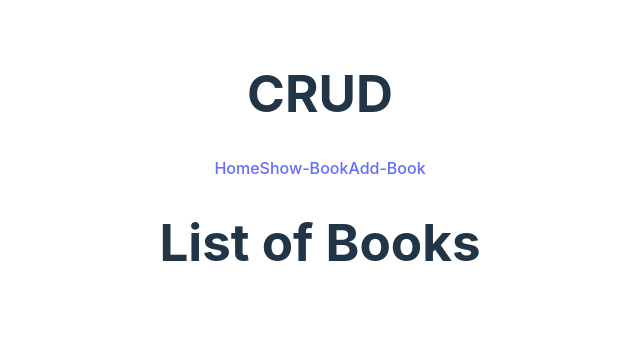
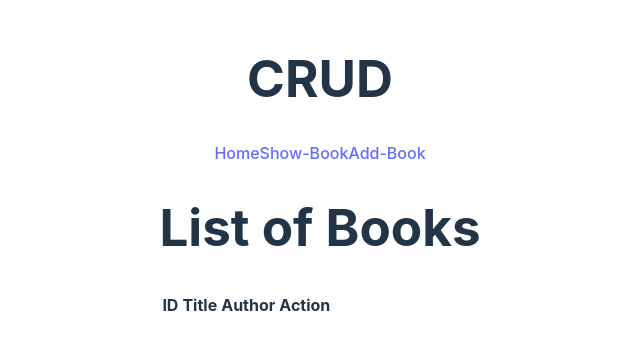
Before and after one commit to Zunaeed-Imran/Redux_toolkit_tutorial, a React (Vite) app: page /book-view in a window 1280 px wide. Shown: the part 232-582 px from the top of the page, without its empty margins (320-960 px from the left). Built offline with nearby package versions, Linux system fonts and the light colour scheme.

Commit message:
crud - finally fix hte error in the store file by removing curly bracket.

```diff
--- /dev/null
+++ b/src/app/store.jsx
@@ -0,0 +1,11 @@
+import { configureStore } from '@reduxjs/toolkit';
+import  booksReducer  from '../features/book/BooksSlice';
+
+
+const store = configureStore({
+  reducer: {
+    booksReducer: booksReducer,
+  },
+});
+
+export default store;
--- a/src/features/book/Books_view.jsx
+++ b/src/features/book/Books_view.jsx
@@ -1,11 +1,34 @@
 import React from 'react'
+import { useSelector } from 'react-redux';
 
 const Books_view = () => {
+
+  const books = useSelector(state => state.bookSlice);
 
   return (
 
     <>
       <h1>List of Books</h1>
+      <table>
+        <thead>
+          <tr>
+            <th>ID</th>
+            <th>Title</th>
+            <th>Author</th>
+            <th>Action</th>
+          </tr>
+        </thead>
+        <tbody>
+          {books && books.map((book) => {
+            const { id, title, author } = book;
+            return <tr key={id}>
+              <td>{id}</td>
+              <td>{title}</td>
+              <td>{author}</td>
+            </tr>
+          })}
+        </tbody>
+      </table>
     </>
   )
 }
```
Also changed, not shown: src/main.jsx (+5 -2 lines).
